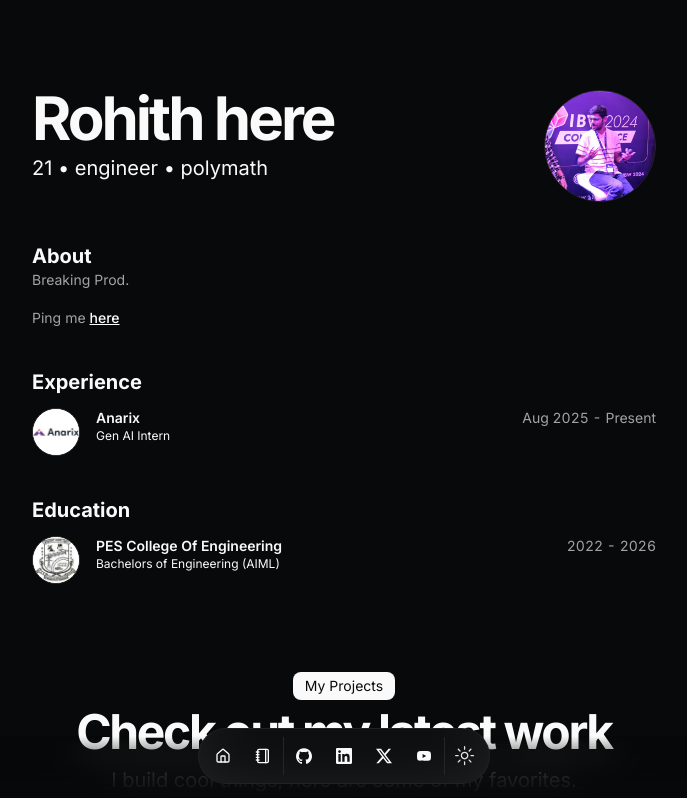
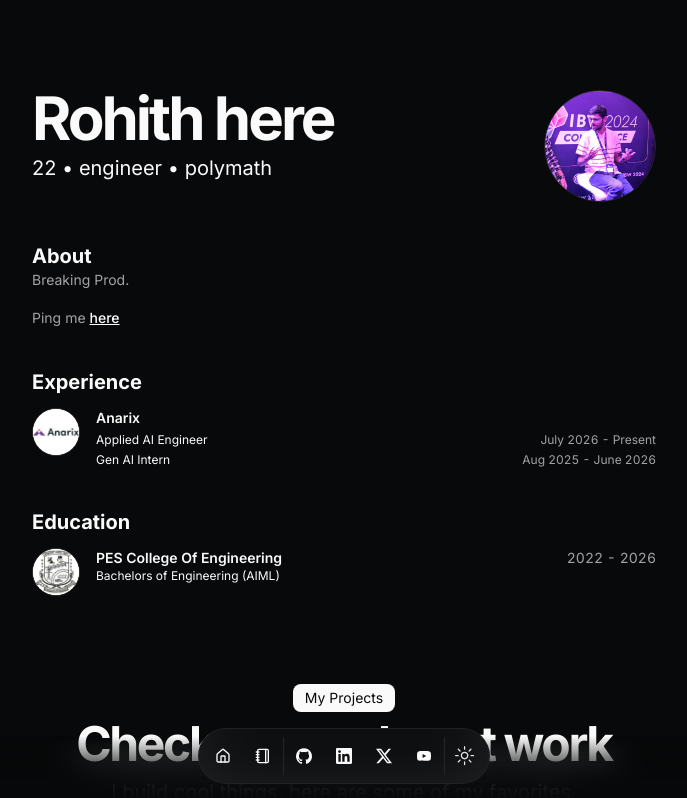
Before and after one commit to therohithborana/portfolioo, a Next.js app: page / in a window 1280 px wide. Shown: the top 798 px of the page, without its empty margins (296-983 px from the left). Built offline with nearby package versions, Linux system fonts and the light colour scheme.

Commit message:
Refactor resume card to support multiple roles and update age in description

```diff
--- a/src/app/page.tsx
+++ b/src/app/page.tsx
@@ -63,8 +63,7 @@
                 logoUrl={exp.logoUrl}
                 altText={exp.company}
                 title={exp.company}
-                subtitle={exp.role}
-                period={`${exp.start} - ${exp.end}`}
+                roles={exp.roles}
               />
             </BlurFade>
           ))}
--- a/src/components/resume-card.tsx
+++ b/src/components/resume-card.tsx
@@ -9,14 +9,21 @@
 import Link from "next/link";
 import React from "react";
 
+interface Role {
+  title: string;
+  start: string;
+  end: string;
+}
+
 interface ResumeCardProps {
   logoUrl: string;
   altText: string;
   title: string;
   subtitle?: string;
+  roles?: readonly Role[];
   href?: string;
   badges?: readonly string[];
-  period: string;
+  period?: string;
   description?: string;
 }
 export const ResumeCard = ({
@@ -24,6 +31,7 @@
   altText,
   title,
   subtitle,
+  roles,
   href,
   badges,
   period,
@@ -84,7 +92,20 @@
                 {period}
               </div>
             </div>
-            {subtitle && <div className="font-sans text-xs">{subtitle}</div>}
+            {roles ? (
+              <div className="font-sans text-xs space-y-1 mt-1">
+                {roles.map((role) => (
+                  <div key={role.title} className="flex items-center justify-between">
+                    <span>{role.title}</span>
+                    <span className="text-muted-foreground tabular-nums">
+                      {role.start} - {role.end}
+                    </span>
+                  </div>
+                ))}
+              </div>
+            ) : (
+              subtitle && <div className="font-sans text-xs">{subtitle}</div>
+            )}
           </CardHeader>
           {description && (
             <motion.div
--- a/src/data/resume.tsx
+++ b/src/data/resume.tsx
@@ -8,7 +8,7 @@
   location: "India",
   locationLink: "",
   description:
-    "21 • engineer • polymath",
+    "22 • engineer • polymath",
   summary: `Breaking Prod.\n
 
   Ping me [here](mailto:boranarohith07@gmail.com) `,
@@ -80,10 +80,11 @@
     {
       company: "Anarix",
       href: "",
-      role: "Gen AI Intern",
-      logoUrl: "/anarix.jfif", // placeholder logo path
-      start: "Aug 2025",
-      end: "Present",
+      logoUrl: "/anarix.jfif",
+      roles: [
+        { title: "Applied AI Engineer", start: "July 2026", end: "Present" },
+        { title: "Gen AI Intern", start: "Aug 2025", end: "June 2026" },
+      ],
     },
   ],
   projects: [
```
